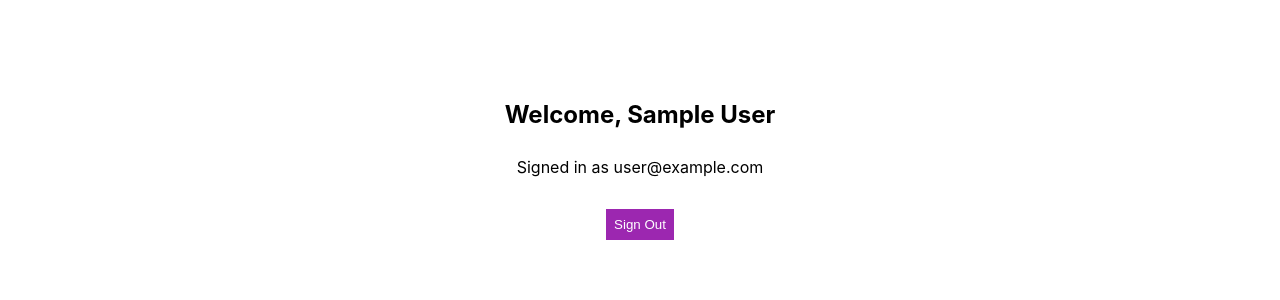
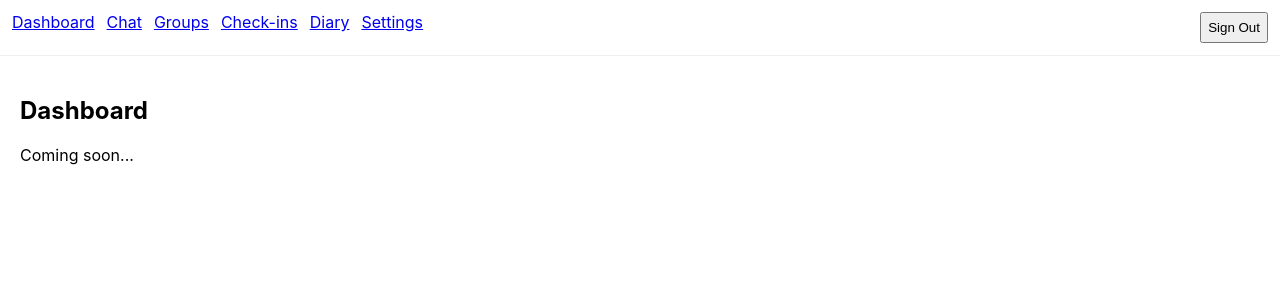
Before and after one commit to anish1206/Aspira, a React (Create React App) app: page / in a window 1280 px wide. Shown: the top 300 px of the page. Built offline with nearby package versions, Linux system fonts and the light colour scheme; no server answers; sample sign-in values are in the browser's storage.

Commit message:
initials

```diff
--- a/package.json
+++ b/package.json
@@ -10,6 +10,7 @@
     "firebase": "^12.1.0",
     "react": "^19.1.1",
     "react-dom": "^19.1.1",
+    "react-router-dom": "^6.30.1",
     "react-scripts": "5.0.1",
     "web-vitals": "^2.1.4"
   },
--- a/src/App.js
+++ b/src/App.js
@@ -1,11 +1,99 @@
 // src/App.js
 import React from "react";
+import { Routes, Route, Navigate, Link } from "react-router-dom";
 import Login from "./login";
+import { useAuth } from "./auth";
+
+const Nav = () => {
+  const { user, signOutUser } = useAuth();
+  return (
+    <nav style={{ display: "flex", gap: 12, padding: 12, borderBottom: "1px solid #eee" }}>
+      <Link to="/">Dashboard</Link>
+      <Link to="/chat">Chat</Link>
+      <Link to="/groups">Groups</Link>
+      <Link to="/checkins">Check-ins</Link>
+      <Link to="/diary">Diary</Link>
+      <Link to="/settings">Settings</Link>
+      <div style={{ marginLeft: "auto" }}>
+        {user ? (
+          <button onClick={signOutUser} style={{ padding: 6 }}>Sign Out</button>
+        ) : (
+          <Link to="/login">Login</Link>
+        )}
+      </div>
+    </nav>
+  );
+};
+
+const Page = ({ title }) => (
+  <div style={{ padding: 20 }}>
+    <h2>{title}</h2>
+    <p>Coming soon...</p>
+  </div>
+);
+
+const ProtectedRoute = ({ children }) => {
+  const { user, loading } = useAuth();
+  if (loading) return <div style={{ padding: 20 }}>Loading...</div>;
+  return user ? children : <Navigate to="/login" replace />;
+};
 
 function App() {
   return (
     <div>
-      <Login />
+      <Nav />
+      <Routes>
+        <Route
+          path="/"
+          element={
+            <ProtectedRoute>
+              <Page title="Dashboard" />
+            </ProtectedRoute>
+          }
+        />
+        <Route
+          path="/chat"
+          element={
+            <ProtectedRoute>
+              <Page title="Chat" />
+            </ProtectedRoute>
+          }
+        />
+        <Route
+          path="/groups"
+          element={
+            <ProtectedRoute>
+              <Page title="Groups" />
+            </ProtectedRoute>
+          }
+        />
+        <Route
+          path="/checkins"
+          element={
+            <ProtectedRoute>
+              <Page title="Check-ins" />
+            </ProtectedRoute>
+          }
+        />
+        <Route
+          path="/diary"
+          element={
+            <ProtectedRoute>
+              <Page title="Diary" />
+            </ProtectedRoute>
+          }
+        />
+        <Route
+          path="/settings"
+          element={
+            <ProtectedRoute>
+              <Page title="Settings" />
+            </ProtectedRoute>
+          }
+        />
+        <Route path="/login" element={<Login />} />
+        <Route path="*" element={<Navigate to="/" replace />} />
+      </Routes>
     </div>
   );
 }
--- /dev/null
+++ b/src/auth.js
@@ -0,0 +1,29 @@
+// src/auth.js
+import React, { createContext, useContext, useEffect, useMemo, useState } from "react";
+import { onAuthStateChanged, signOut } from "firebase/auth";
+import { auth } from "./firebase";
+
+const AuthContext = createContext({ user: null, loading: true, signOutUser: async () => {} });
+
+export const AuthProvider = ({ children }) => {
+  const [user, setUser] = useState(null);
+  const [loading, setLoading] = useState(true);
+
+  useEffect(() => {
+    const unsubscribe = onAuthStateChanged(auth, (currentUser) => {
+      setUser(currentUser || null);
+      setLoading(false);
+    });
+    return () => unsubscribe();
+  }, []);
+
+  const signOutUser = async () => {
+    await signOut(auth);
+  };
+
+  const value = useMemo(() => ({ user, loading, signOutUser }), [user, loading]);
+
+  return <AuthContext.Provider value={value}>{children}</AuthContext.Provider>;
+};
+
+export const useAuth = () => useContext(AuthContext);
--- a/src/index.js
+++ b/src/index.js
@@ -3,11 +3,17 @@ import ReactDOM from 'react-dom/client';
 import './index.css';
 import App from './App';
 import reportWebVitals from './reportWebVitals';
+import { BrowserRouter } from 'react-router-dom';
+import { AuthProvider } from './auth';
 
 const root = ReactDOM.createRoot(document.getElementById('root'));
 root.render(
   <React.StrictMode>
-    <App />
+    <BrowserRouter>
+      <AuthProvider>
+        <App />
+      </AuthProvider>
+    </BrowserRouter>
   </React.StrictMode>
 );
 
```
Also changed, not shown: 1 other file (tests, documents, lock files or other folders).
